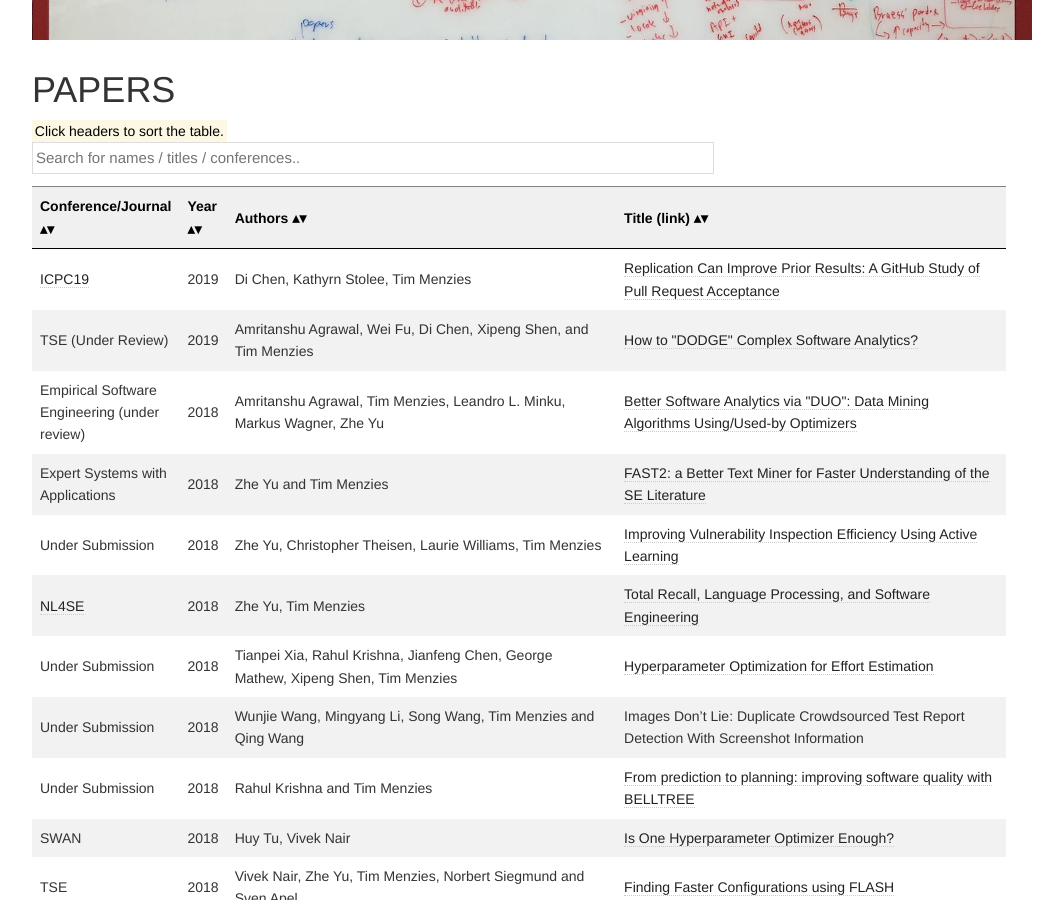
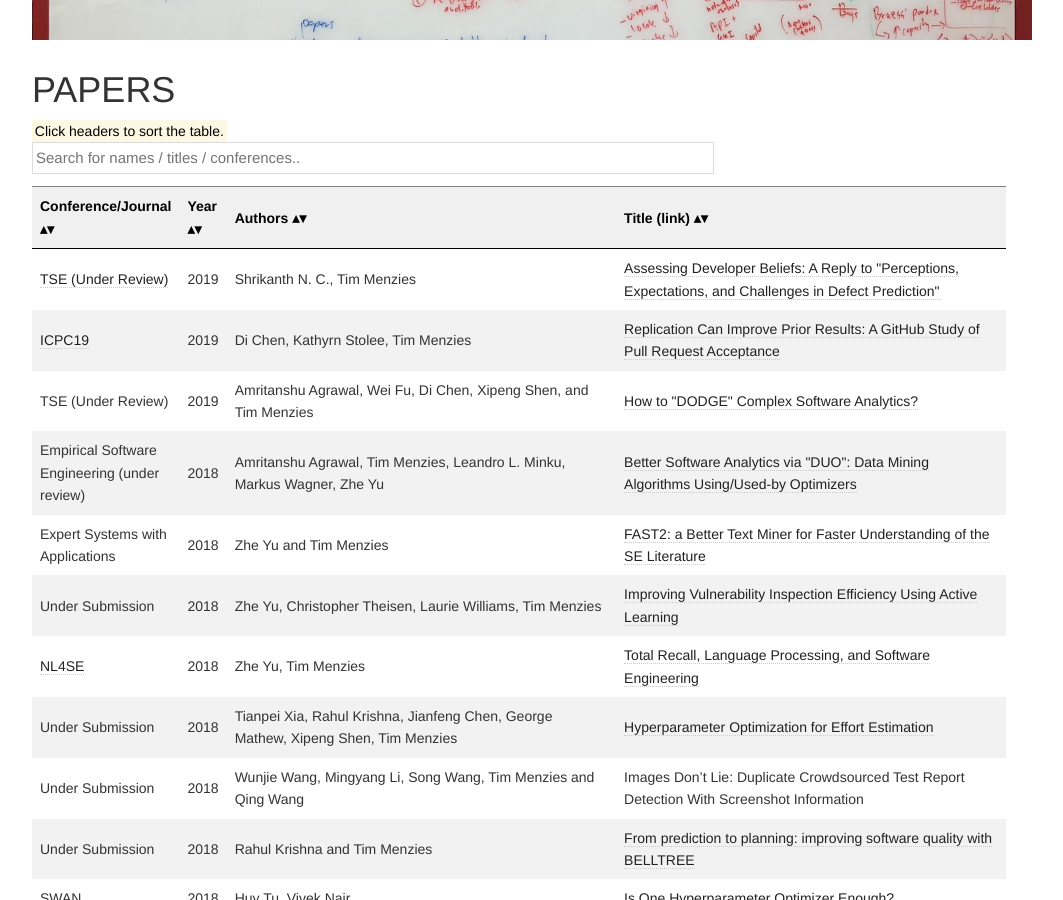
Before and after one commit to ai-se/ai-se.github.io, a Jekyll site: the page built from papers/index.html, in a window 1280 px wide and 900 px high, scrolled down 695 px. Shown: the whole window, without its empty margins (126-1189 px from the left). Built offline with Jekyll 4.4.1, drawn with Linux system fonts in a browser that asks for light colours.

Commit message:
TSE Paper Assessing Developer Beliefs
Updated by Shrikanth N C

```diff
--- a/papers/index.html
+++ b/papers/index.html
@@ -37,6 +37,14 @@
 </thead>
 <tbody>
 
+<tr>
+    <td><a href="https://www.computer.org/csdl/journal/ts">TSE (Under Review)</a></td>
+    <td>2019</td>
+    <td>Shrikanth N. C., Tim Menzies</td>
+    <td><a href="https://arxiv.org/pdf/1904.05794.pdf">
+      Assessing Developer Beliefs: A Reply to "Perceptions, Expectations, and Challenges in Defect Prediction"
+  </a></td>
+  </tr>
 
   <tr>
     <td><a href="https://conf.researchr.org/home/icpc-2019">ICPC19</a></td>
```
